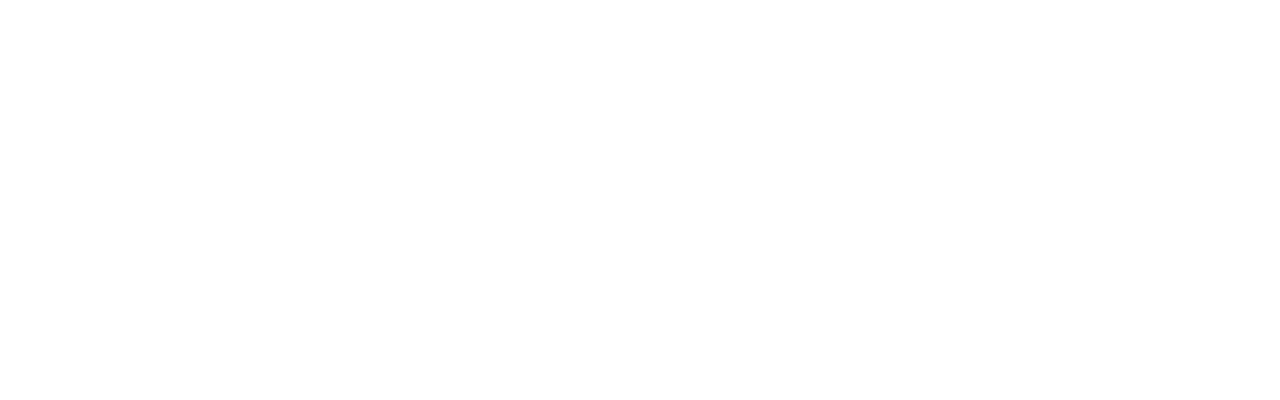
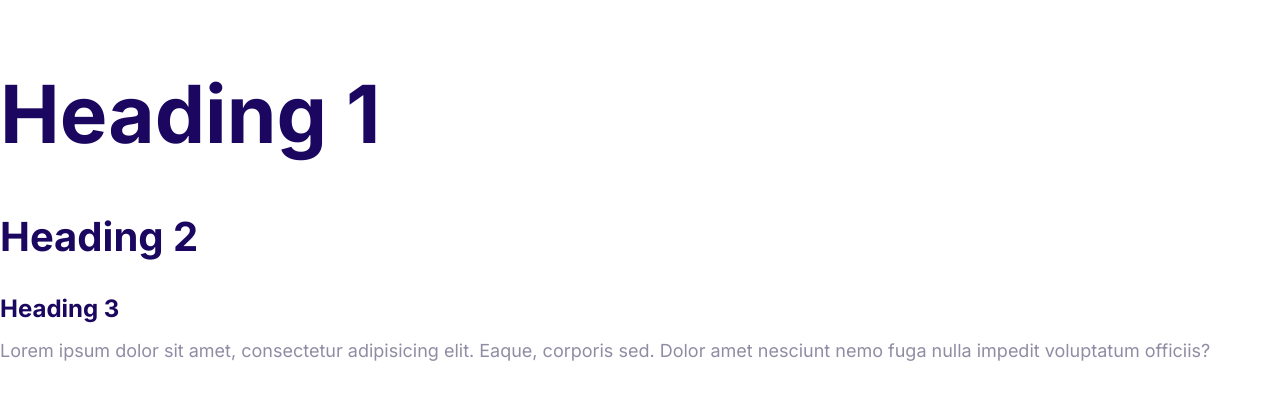
Before and after one commit to WesleySantos/moshifyProyect, a plain HTML site: page index.html in a window 1280 px wide. Drawn offline with Linux system fonts and the light colour scheme.

Commit message:
Define the styles for the fonts.

```diff
--- a/css/styles.css
+++ b/css/styles.css
@@ -5,3 +5,55 @@
   --color-headings: #1b0760;
   --color-body: #918ca4;
 }
+
+html {
+  font-size: 62.5%;
+}
+
+body {
+  font-family: Inter, Arial, Helvetica, sans-serif;
+  font-size: 2.4rem;
+  line-height: 1.5;
+  color: var(--color-body);
+}
+
+h1,
+h2,
+h3 {
+  color: var(--color-headings);
+  margin-bottom: 1rem;
+}
+
+h1 {
+  font-size: 7rem;
+}
+
+h2 {
+  font-size: 4rem;
+}
+
+h3 {
+  font-size: 3rem;
+}
+
+p {
+  margin-top: 0;
+}
+
+@media screen and (min-width: 1024px) {
+  body {
+    font-size: 1.8rem;
+  }
+
+  h1 {
+    font-size: 8rem;
+  }
+
+  h2 {
+    font-size: 4rem;
+  }
+
+  h3 {
+    font-size: 2.4rem;
+  }
+}
--- a/index.html
+++ b/index.html
@@ -1,14 +1,26 @@
 <!DOCTYPE html>
 <html lang="en">
-<head>
-    <meta charset="UTF-8">
-    <meta http-equiv="X-UA-Compatible" content="IE=edge">
-    <meta name="viewport" content="width=device-width, initial-scale=1.0">
+  <head>
+    <meta charset="UTF-8" />
+    <meta http-equiv="X-UA-Compatible" content="IE=edge" />
+    <meta name="viewport" content="width=device-width, initial-scale=1.0" />
     <title>Document</title>
-    <link rel="stylesheet" href="css/normalize.css">
-    <link rel="stylesheet" href="css/styles.css">
-</head>
-<body>
-
-</body>
+    <link rel="preconnect" href="https://fonts.googleapis.com" />
+    <link rel="preconnect" href="https://fonts.gstatic.com" crossorigin />
+    <link
+      href="https://fonts.googleapis.com/css2?family=Inter:wght@400;700&display=swap"
+      rel="stylesheet"
+    />
+    <link rel="stylesheet" href="css/normalize.css" />
+    <link rel="stylesheet" href="css/styles.css" />
+  </head>
+  <body>
+    <h1>Heading 1</h1>
+    <h2>Heading 2</h2>
+    <h3>Heading 3</h3>
+    <p>
+      Lorem ipsum dolor sit amet, consectetur adipisicing elit. Eaque, corporis
+      sed. Dolor amet nesciunt nemo fuga nulla impedit voluptatum officiis?
+    </p>
+  </body>
 </html>
```
